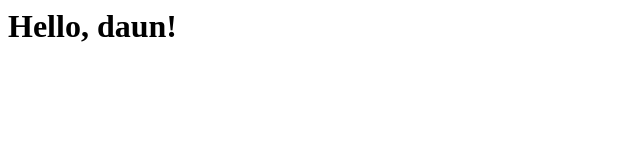
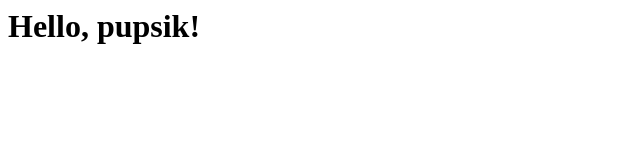
Before and after one commit to Pablisit0/GitPablo, a plain HTML site: page index.html in a window 1280 px wide. Shown: the full height of the page, 0-640 px from the left. Drawn offline with Linux system fonts and the light colour scheme.

Commit message:
Update index.html

```diff
--- a/index.html
+++ b/index.html
@@ -1 +1 @@
-<h1>Hello, daun!</h1>
+<h1>Hello, pupsik!</h1>
```
